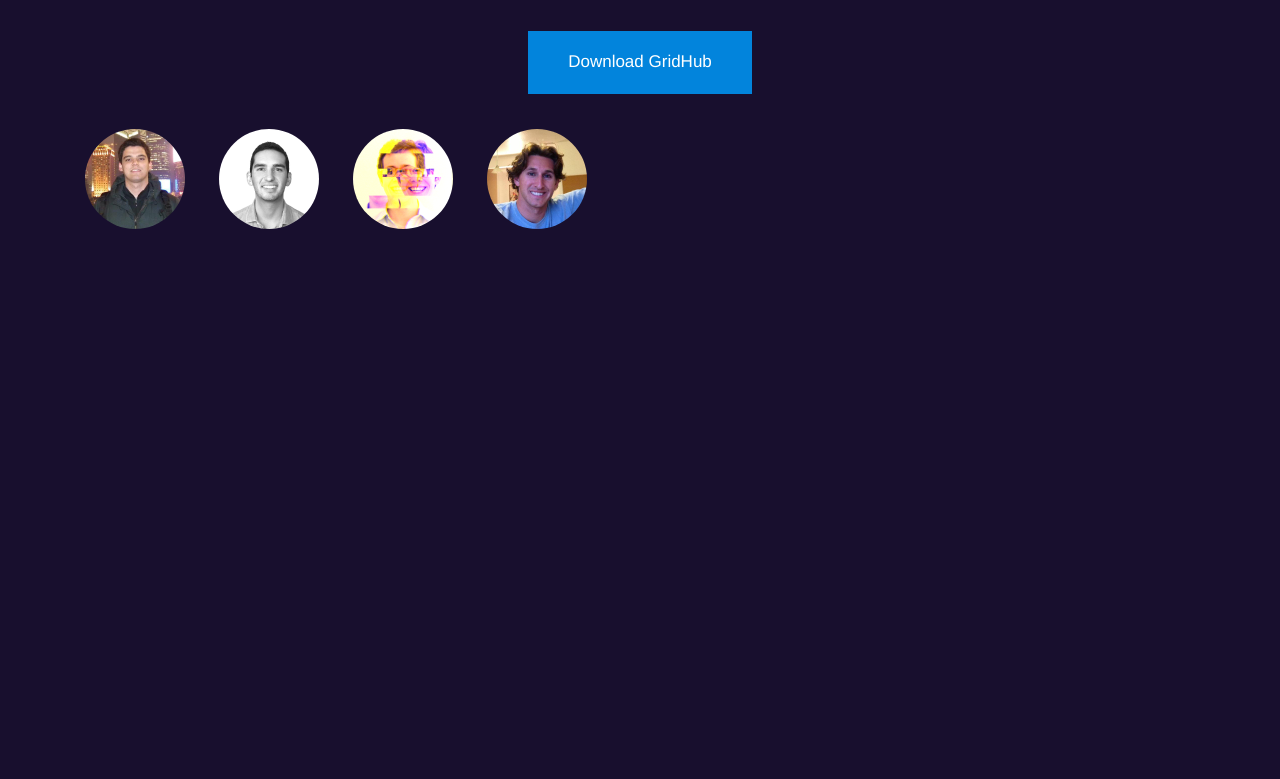
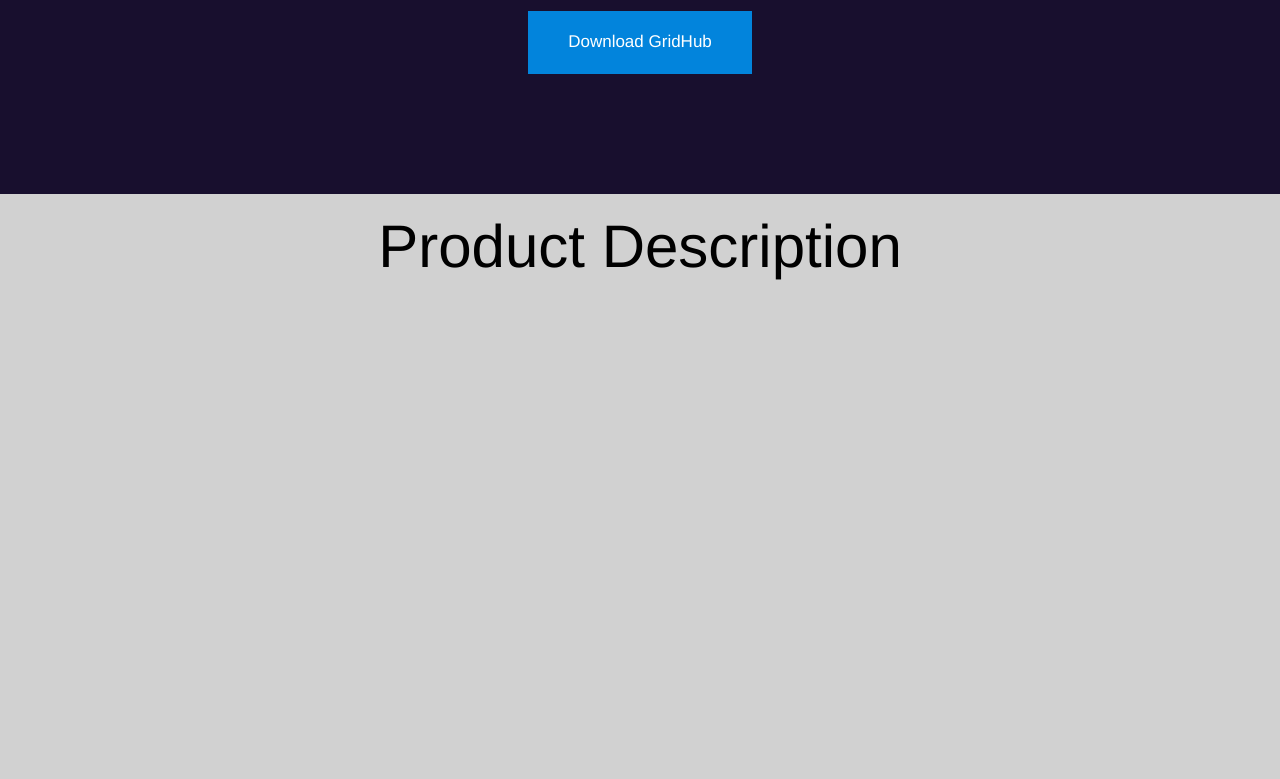
Before and after one commit to decisive-wizard/decisive-wizard.github.io, a plain HTML site: page index.html in a window 1280 px wide. Shown: the part 421-1200 px from the top of the page. Before the commit the page ends 800 px from the top, so only its background shows below. Drawn offline with Linux system fonts and the light colour scheme.

Commit message:
basic content and footer

```diff
--- a/index.html
+++ b/index.html
@@ -41,14 +41,15 @@
         </div>
 
         <div class="row">
-         <div class="col-md-6 col-md-offset-3 text-center">
-          <a class="myButton">Download GridHub</a>
+          <div class="col-md-6 col-md-offset-3 text-center">
+            <a class="myButton">Download GridHub</a>
+          </div>
         </div>
-      </div>
+
       </div>
 
     <div class="product-description">
-
+      <h1 class="text-center">Product Description</h1>
 
 
 
@@ -57,12 +58,18 @@
 
     <div class="about"></div>
 
-    <div class="creators">
-      <img class="img-circle" src="img/felipe-batista.jpeg">
-      <img class="img-circle" src="img/greg-fedirko.jpeg">
-      <img class="img-circle" src="img/john-heroy.png">
-      <img class="img-circle" src="img/nick-stefan.jpeg">
+
+    <div class="row">
+      <div class="col-md-8 col-md-offset-2 text-center">
+        <div class="creators">
+          <a href="https://github.com/fsbatista"><img class="img-circle" src="img/felipe-batista.jpeg"></a>
+          <a href="https://github.com/gregfedirko"><img class="img-circle" src="img/greg-fedirko.jpeg">
+          <a href="https://github.com/johnheroy"><img class="img-circle" src="img/john-heroy.png">
+          <a href="https://github.com/NickStefan"><img class="img-circle" src="img/nick-stefan.jpeg">
+        </div>
+      </div>
     </div>
+
 
   </div>
 
--- a/style.css
+++ b/style.css
@@ -18,15 +18,11 @@
 
 .slogan {
   font-size: 80px;
-
   font-weight: 100;
   margin-bottom: 20px;
 }
 
-.main-banner {
-  height: 600px;
 
-}
 
 .download-button {
   padding-top: 10px;
@@ -51,7 +47,7 @@
 
 
 .logo {
-  margin-top: 100px;
+  margin-top: 80px;
   margin-bottom: 20px;
   height: 120px;
   width: 120px;
@@ -62,13 +58,53 @@
   width: 50px;
 }
 
+.creators {
+  margin-top: 100px;
+  margin-bottom: 100px;
+}
+
 .creators img {
   height: 100px;
   width: 100px;
-
   margin: 15px;
 }
 .col-center{
   margin:0 auto;
   width: 100px;
 }
+
+
+
+.product-description {
+  position: relative;
+  background: #D1D1D1;
+  color: #000000;
+}
+.product-description:before, .product-description:after {
+  content: "";
+  position: absolute;
+  background: #D1D1D1;  /* Match the background */
+  top: 0;
+  bottom: 0;
+  width: 9999px;   /* some huge width */
+}
+.product-description:before {
+  right: 100%;
+}
+.product-description:after {
+  left: 100%;
+}
+
+
+.product-description {
+  margin-top: 100px;
+  height: 1000px;
+  font-weight: 100;
+}
+
+.product-description h1 {
+  font-weight: 100;
+  font-size: 60px;
+  padding: 20px;
+
+}
```
